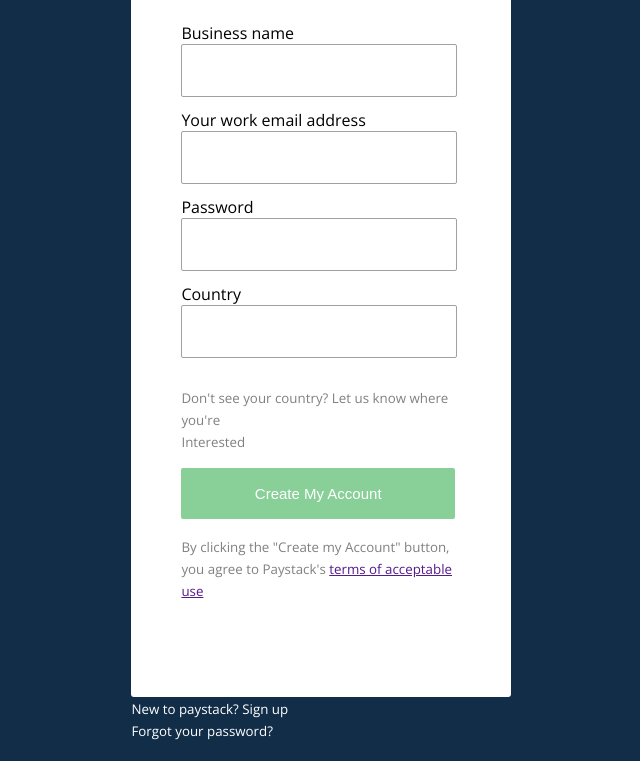
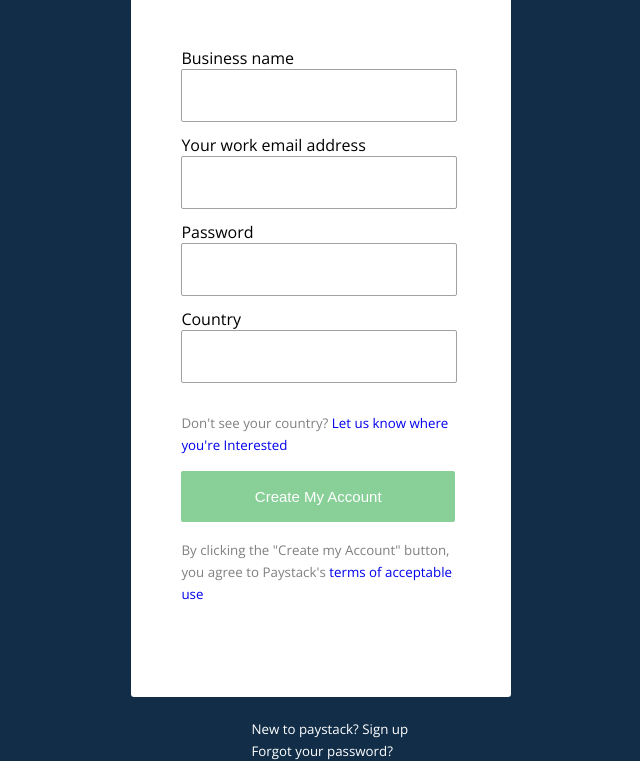
Before and after one commit to olaleyejedidiah/Olaleye, a plain HTML site: page signup.html in a window 1280 px wide. Shown: the part 116-877 px from the top of the page, without its empty margins (319-959 px from the left). Drawn offline with nearby package versions, Linux system fonts and the light colour scheme.

Commit message:
signup page

```diff
--- a/css/app.css
+++ b/css/app.css
@@ -38,7 +38,7 @@ body{
     height: 700px;
 }
 .container{
-    padding: 25px 50px;
+    padding: 50px 50px 0px 50px;
 }
 input {
     font-size: 15px;
@@ -67,7 +67,9 @@ button{
 #footnote{
     color: white;
     margin-top: 20px;
-    margin: 0 auto;
-    justify-content: center;
-
+    padding-left: 120px;
 }
+a{
+    text-emphasis: none;
+    text-decoration: none;
+}
--- a/signup.html
+++ b/signup.html
@@ -41,13 +41,15 @@
                     <input type="text" name="country" required />
 
                 </div>
-                <p id="note"> <small> Don't see your country? <a>Let us know where you're <br> Interested</a></small>
+                <p id="note"> <small> Don't see your country? <a href="https://termsand conditions.com">Let us know
+                            where you're Interested</a></small>
                 </p>
 
                 <button class="btnSubmit">Create My Account</button>
 
                 <p id="note">
-                    <small> By clicking the "Create my Account" button, you agree to Paystack's <a href="">terms of
+                    <small> By clicking the "Create my Account" button, you agree to Paystack's <a
+                            href="https://termsand conditions.com">terms of
                             acceptable use</a>
                     </small>
                 </p>
```
